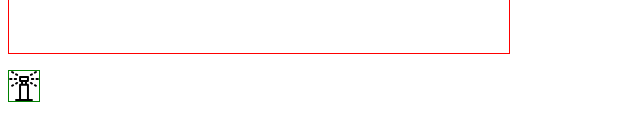
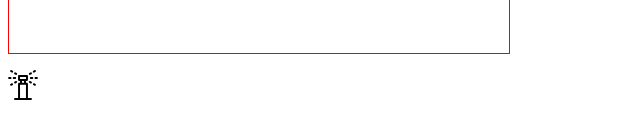
Before and after one commit to ShaiGilboa/IrrigationApp-old, a React (Create React App) app in the folder client/: page / in a window 1280 px wide. Shown: the part 492-632 px from the top of the page, without its empty margins (0-640 px from the left). Built offline with nearby package versions, Linux system fonts and the light colour scheme.

Commit message:
fixed styling for DragNDrop

```diff
--- a/client/src/QuoteApp/QuoteApp.tsx
+++ b/client/src/QuoteApp/QuoteApp.tsx
@@ -13,8 +13,6 @@ const QuoteApp : React.FC<props> = () => {
   const dragStorageRef = React.useRef<HTMLDivElement>(null);
   let [dropZone, setDropZone] = React.useState<DOMRect | null>(null);
   React.useEffect(()=>{
-    // let buffer:React.MutableRefObject<any>= dragStorageRef;
-    // if(dragStorageRef !== null) buffer = dragStorageRef;
     if(dragStorageRef !== null && dragStorageRef.current !== null){
       setDropZone(dragStorageRef.current.getBoundingClientRect())
     }
--- a/client/src/QuoteApp/components/DragNDrop/DragNDrop.tsx
+++ b/client/src/QuoteApp/components/DragNDrop/DragNDrop.tsx
@@ -10,9 +10,14 @@ const checkDropZone = (currentLocation : DOMRect | null, dropZone : DOMRect | nu
   return false
 }
 
+interface stringObj {
+  [key : string] : string
+}
+
 interface props {
   // ref?: React.MutableRefObject<null>
   dropZone: DOMRect | null,
+  style?: stringObj
 };
 
 
@@ -20,7 +25,7 @@ interface props {
 // using transform: translate(Xpx, Ypx), means that the component
 // will move, but in RELATION to the starting point.
 // const DragNDrop : React.FC<PropsWithChildren<props>> = React.forwardRef({children}, ref) => { => { /********************** */
-  const DragNDrop : React.FC<PropsWithChildren<props>> = ({children, dropZone}) => {
+  const DragNDrop : React.FC<PropsWithChildren<props>> = ({children, dropZone, style}) => {
 
   // how much the component will move on each drag
   const [translateValues, setTranslateValues] = React.useState<Coordinates>({x:0, y:0})
@@ -88,14 +93,6 @@ interface props {
     } else {
       setDropState(true);
     }
-    console.log('isMouseDown', isMouseDown)
-    console.log('canDrop', canDrop)
-    // if(canDrop  && isMouseDown){
-    //   setDropState(true)
-    // } else {
-    //   setDropState(false)
-    // }
-
     // eslint-disable-next-line
   },[canDrop, isMouseDown])
 
@@ -129,9 +126,10 @@ interface props {
 
   return (
     <Wrapper
+
       ref={thisRef}
     // the movement of the component is by translate
-      style={{transform: `translate(${translateValues.x}px, ${translateValues.y}px)`, backgroundColor: dropState ? 'transparent' : 'red'}}
+      style={{ ...style, transform: `translate(${translateValues.x}px, ${translateValues.y}px)`, backgroundColor: dropState ? 'transparent' : 'red'}}
       onMouseDown={(event)=>{
         event.preventDefault();
         event.stopPropagation();
@@ -146,11 +144,14 @@ interface props {
 export default DragNDrop;
 
 const Wrapper = styled.div`
-/* border: 1px blue solid;
-padding: 2px; */
+/* border: 1px blue solid; */
+  margin: 0px;
+  padding: 0px;
   position: relative;
   width: fit-content;
   height: fit-content;
+  object-fit:contain;
+
   &:hover{
     cursor: grab;
   }
--- a/client/src/QuoteApp/components/SprinklerMenu/SprinklerMenu.tsx
+++ b/client/src/QuoteApp/components/SprinklerMenu/SprinklerMenu.tsx
@@ -29,8 +29,14 @@ const SprinklerMenu : React.FC<PropsWithChildren<props>> = ({dropZone}) => {
         </DragNDrop>
       </Sprinkler>)} */}
       <Sprinkler>
-        <DragNDrop dropZone={dropZone}>
-          <img src={Popup} onMouseDown={clickHandler} style={{height:'30px'}} alt='popup-sparyhead'/>
+        <DragNDrop dropZone={dropZone}
+          style={{width:'30px', height:'30px'}}
+        >
+          <img src={Popup} onMouseDown={clickHandler} style={{
+            // height:'30px',
+            margin:'0px', padding:'0px',
+          // border:'1px solid red'
+          }} alt='popup-sparyhead'/>
         </DragNDrop>
       </Sprinkler>
       {/* <Sprinkler>
@@ -55,12 +61,14 @@ export default SprinklerMenu;
 
 const Wrapper = styled.ul`
   list-style-type: none;
-  border: 1px green solid;
+  /* border: 1px green solid; */
   width: fit-content;
   height: fit-content;
   padding: 0;
 `;
 
 const Sprinkler = styled.li`
-  height: 30px;
+  /* border: 1px green solid; */
+  height: fit-content;
+  width: fit-content;
 `;
```
Also changed, not shown: client/src/QuoteApp/components/SprinklerMenu/assets/sprinkle-svgrepo-com.svg, client/src/QuoteApp/components/SprinklerMenu/assets/sprinkler.svg.
